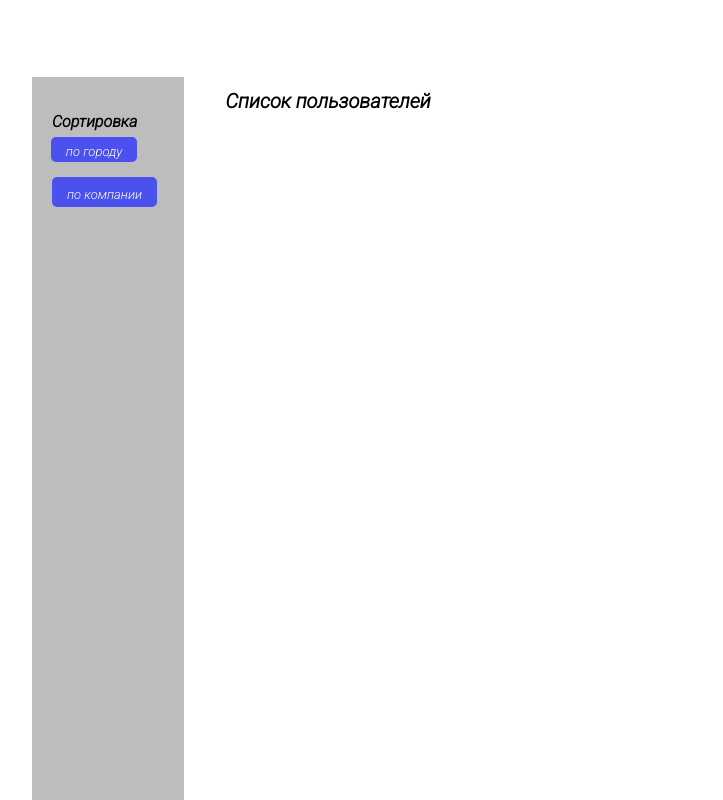
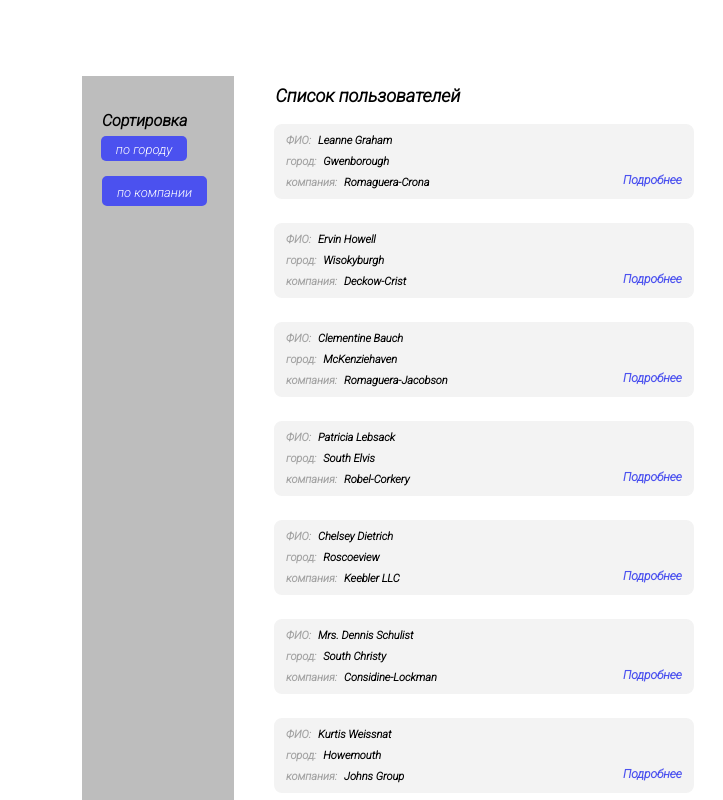
Before and after one commit to EalsyCoD/List-Users, a React (Create React App) app: page / in a window 1280 px wide. Shown: the top 800 px of the page, without its empty margins (158-881 px from the left). Built offline with nearby package versions, Linux system fonts and the light colour scheme; data requests are answered from the project's data file.

Commit message:
fixs redux and add UsersList

```diff
--- a/src/App.tsx
+++ b/src/App.tsx
@@ -3,6 +3,7 @@ import { useDispatch } from 'react-redux'
 
 import Header from './Components/Header/Header'
 import SideBar from './Components/SideBar/SideBar'
+import UsersList from './Components/ListUsers/UsersList'
 
 import { setUser } from './ducks/actions/UserAction'
 
@@ -12,12 +13,13 @@ import styled from './styles.module.scss'
 const App = () => {
     const dispatch = useDispatch()
     useEffect(() => {
-      dispatch(setUser(0))
+      dispatch(setUser(1))
     }, [dispatch])
 
     return (
       <div className={styled.container}>
         <Header />
+        <UsersList />
         <SideBar />
       </div>
     )
--- a/src/Components/Header/Header.module.scss
+++ b/src/Components/Header/Header.module.scss
@@ -1,15 +1,15 @@
 .container{
     width: 513px;
     margin: 0 auto;
-    padding: -25px 0 30px 0px;
+    padding: -40px 0 30px 0px;
 }
 .h1{
-    padding: 19px 0 0 0;
-    width: 220px;
+    padding: 15px 0 0 50px;
+    width: 250px;
     height: 16px;
     font-family: 'Roboto';
     font-style: normal;
     font-weight: 700;
-    font-size: 20px;
+    font-size: 18px;
     color: #000000;
 }
--- /dev/null
+++ b/src/Components/ListUsers/UsersList.module.scss
@@ -0,0 +1,42 @@
+.container{
+    position: absolute;
+    width: 513px;
+    height: 900px;
+    margin: 14px 0 0 192px;
+}
+
+.border {
+    width: 420px;
+    height: 75px;
+    border: 2px solid #F3F3F3;
+    background: #F3F3F3;
+    border-radius: 8px;
+    margin-top: 24px;
+}
+
+.users{
+    display: flex;
+    margin-top: -2px;
+}
+
+.name{
+    margin: 10px 0 0 10px;
+    font-size: 11px;
+    color: #A3A3A3;
+}
+.username{
+    font-size: 11px;
+    margin: 10px 0 0 7px;
+}
+
+.button {
+    position: absolute;
+    background-color: transparent;
+    color: #4B51EF;
+    font-weight: 600;
+    font-size: 12px;
+    margin: 49px 10px 10px 347px;
+    &:hover{
+        cursor: pointer;
+    }
+}
--- /dev/null
+++ b/src/Components/ListUsers/UsersList.tsx
@@ -0,0 +1,34 @@
+import React from 'react';
+import styled from './UsersList.module.scss'
+import { useSelector } from "react-redux";
+import { RootState } from '../../types'
+
+
+const UsersList = (): JSX.Element => {
+    const users = useSelector((state: RootState) => state.users)
+
+    return (
+        <div className={styled.container}>
+                {Array.isArray(users) && users.map((user:any,i:any) => {
+                    return(
+                        <div className={styled.border}>
+                        <div className={styled.users} key={i}>
+                            <p className={styled.name}>ФИО:</p> <p className={styled.username}>{user.name}</p>
+                            <button type="submit" className={styled.button}>Подробнее</button>
+                            </div>
+                        <div className={styled.users} key={i}>
+                            <p className={styled.name}>город:</p> <p className={styled.username}>{user.address.city}</p>
+                            </div>
+                        <div className={styled.users} key={i}>
+                            <p className={styled.name}>компания:</p> <p className={styled.username}>{user.company.name}</p>
+                            </div>
+                        </div>
+                    )
+                })}
+
+
+        </div>
+    );
+}
+
+export default UsersList;
--- a/src/Components/SideBar/SideBar.module.scss
+++ b/src/Components/SideBar/SideBar.module.scss
@@ -1,7 +1,7 @@
 .container{
     width: 152px;
     height: 1028px;
-    margin-top: -12px;
+    margin-top: -10px;
     background: #BDBDBD;
 
 }
--- a/src/ducks/reducers/UserReducers.ts
+++ b/src/ducks/reducers/UserReducers.ts
@@ -1,7 +1,7 @@
 import { UserInitialState, UserAction } from '../../types'
 
 
-const initialState: UserInitialState = {
+const initialState: UserInitialState = [{
     id: 0,
     name: '',
     username: '',
@@ -23,14 +23,14 @@ const initialState: UserInitialState = {
       catchPhrase: '',
       bs: ''
     },
-  }
+}]
 const userReducer = (
     state: UserInitialState = initialState,
     action: UserAction
 ) : UserInitialState => {
+  console.log(state)
     switch(action.type){
         case 'SET-USERS':
-          console.log(state)
             return action.payload
             default:
                 return state
--- a/src/store.ts
+++ b/src/store.ts
@@ -6,7 +6,7 @@ import { RootState } from './types'
 import userReducer from './ducks/reducers/UserReducers'
 
 const reducer = combineReducers<RootState>({
-  user: userReducer,
+  users: userReducer,
 
 })
 
--- a/src/styles.module.scss
+++ b/src/styles.module.scss
@@ -6,7 +6,7 @@
   border: none;
   box-sizing: border-box;
   font-family: 'Roboto', sans-serif;
-  font-size: 18px;
+  font-size: 16px;
   font-style: normal;
   font-weight: 600;
 }
```
Also changed, not shown: src/types.ts (+5 -3 lines).
